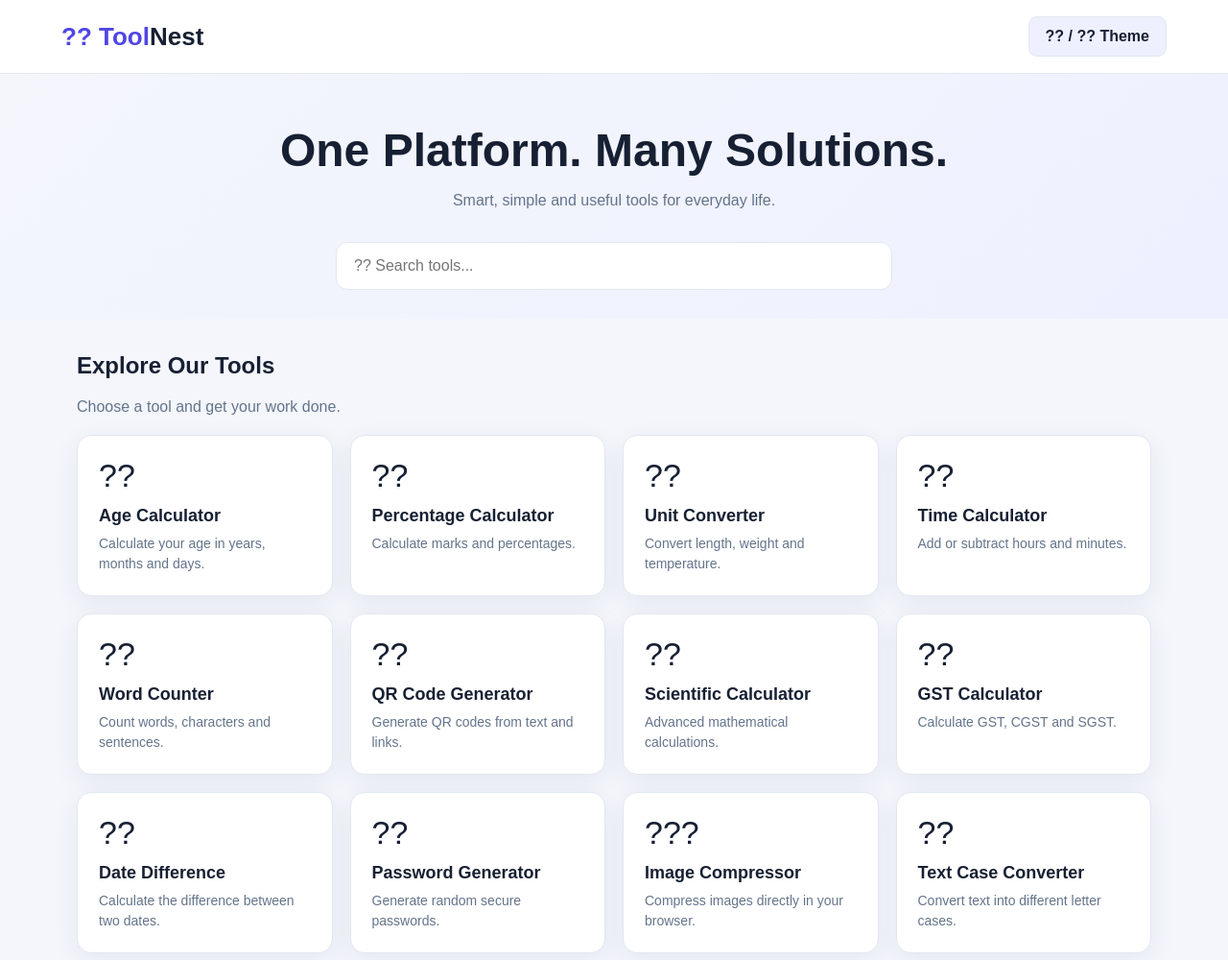
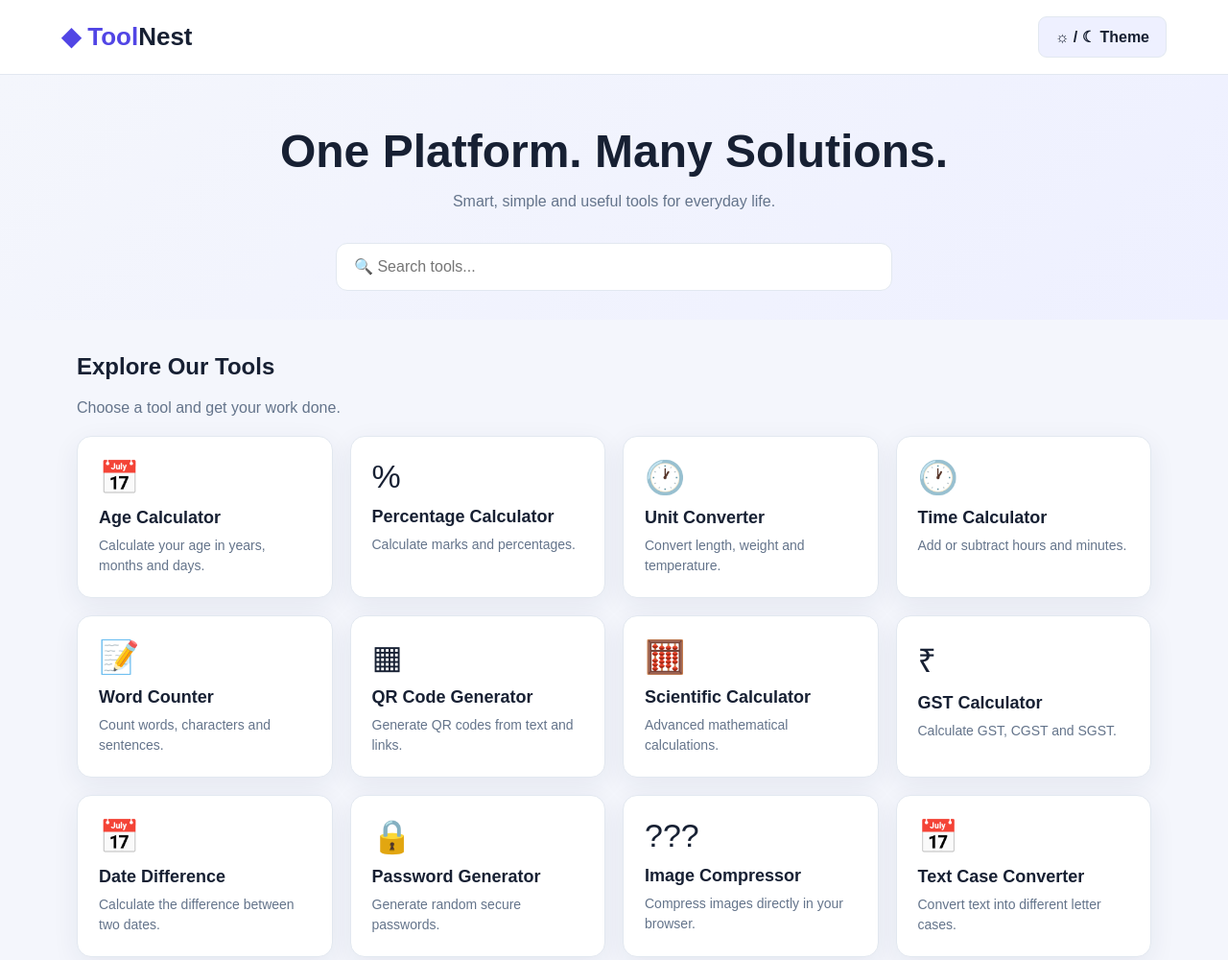
Before and after one commit to vijendarsinghrao27/looknext, a plain HTML site: page index.html in a window 1280 px wide. Shown: the top 1000 px of the page at 96% size. Drawn offline with Linux system fonts and the light colour scheme.

Commit message:
Update index.html

```diff
--- a/index.html
+++ b/index.html
@@ -1,5 +1,5 @@
+<!DOCTYPE html>
 <meta charset="UTF-8">
-<!DOCTYPE html>
 <html lang="en">
 <head>
 <meta charset="UTF-8">
@@ -140,16 +140,16 @@ footer{
 <body>
 
 <header>
- <div class="logo">?? Tool<span>Nest</span></div>
+ <div class="logo">&#9670; Tool<span>Nest</span></div>
  <div class="header-actions">
-  <button class="btn secondary" onclick="toggleTheme()">?? / ?? Theme</button>
+<button class="btn secondary" onclick="toggleTheme()">&#9788; / &#9790; Theme</button>
  </div>
 </header>
 
 <section class="hero">
  <h1>One Platform. Many Solutions.</h1>
  <p>Smart, simple and useful tools for everyday life.</p>
- <input class="search" id="search" placeholder="?? Search tools..." oninput="searchTools()">
+ <input class="search" id="search" placeholder="&#128269; Search tools..." oninput="searchTools()">
 </section>
 
 <main class="container">
@@ -162,61 +162,61 @@ footer{
  <div class="tools-grid" id="toolsGrid">
 
   <div class="tool-card" onclick="openTool('age')">
-   <div class="tool-icon">??</div>
+<div class="tool-icon">&#128197;</div>
    <h3>Age Calculator</h3>
    <p>Calculate your age in years, months and days.</p>
   </div>
 
   <div class="tool-card" onclick="openTool('percentage')">
-   <div class="tool-icon">??</div>
+<div class="tool-icon">&#37;</div>
    <h3>Percentage Calculator</h3>
    <p>Calculate marks and percentages.</p>
   </div>
 
   <div class="tool-card" onclick="openTool('unit')">
-   <div class="tool-icon">??</div>
+   <div class="tool-icon">&#128336;</div>
    <h3>Unit Converter</h3>
    <p>Convert length, weight and temperature.</p>
   </div>
 
   <div class="tool-card" onclick="openTool('time')">
-   <div class="tool-icon">??</div>
+   <div class="tool-icon">&#128336;</div>
    <h3>Time Calculator</h3>
    <p>Add or subtract hours and minutes.</p>
   </div>
 
   <div class="tool-card" onclick="openTool('words')">
-   <div class="tool-icon">??</div>
+   <div class="tool-icon">&#128221;</div>
    <h3>Word Counter</h3>
    <p>Count words, characters and sentences.</p>
   </div>
 
   <div class="tool-card" onclick="openTool('qr')">
-   <div class="tool-icon">??</div>
+   <div class="tool-icon">&#9638;</div>
    <h3>QR Code Generator</h3>
    <p>Generate QR codes from text and links.</p>
   </div>
 
   <div class="tool-card" onclick="openTool('scientific')">
-   <div class="tool-icon">??</div>
+   <div class="tool-icon">&#129518;</div>
    <h3>Scientific Calculator</h3>
    <p>Advanced mathematical calculations.</p>
   </div>
 
   <div class="tool-card" onclick="openTool('gst')">
-   <div class="tool-icon">??</div>
+   <div class="tool-icon">&#8377;</div>
    <h3>GST Calculator</h3>
    <p>Calculate GST, CGST and SGST.</p>
   </div>
 
   <div class="tool-card" onclick="openTool('date')">
-   <div class="tool-icon">??</div>
+   <div class="tool-icon">&#128197</div>
    <h3>Date Difference</h3>
    <p>Calculate the difference between two dates.</p>
   </div>
 
   <div class="tool-card" onclick="openTool('password')">
-   <div class="tool-icon">??</div>
+   <div class="tool-icon">&#128274</div>
    <h3>Password Generator</h3>
    <p>Generate random secure passwords.</p>
   </div>
@@ -228,7 +228,7 @@ footer{
   </div>
 
   <div class="tool-card" onclick="openTool('case')">
-   <div class="tool-icon">??</div>
+   <div class="tool-icon">&#128197;</div>
    <h3>Text Case Converter</h3>
    <p>Convert text into different letter cases.</p>
   </div>
```
